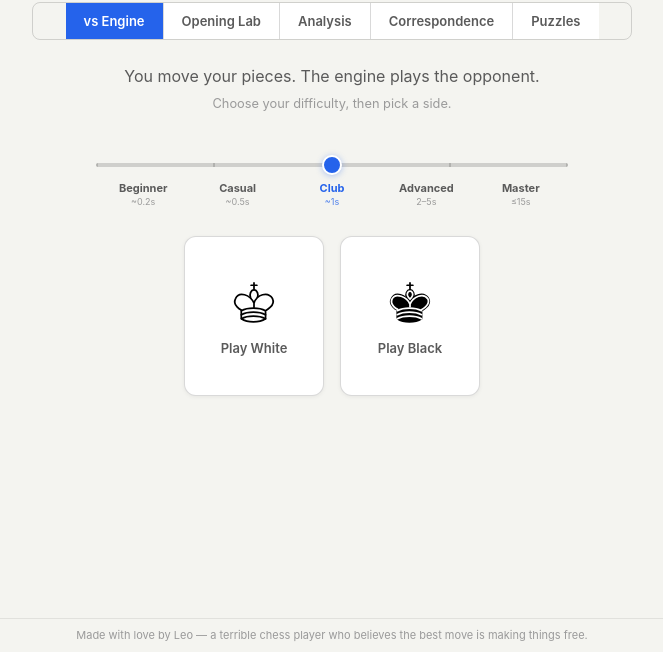
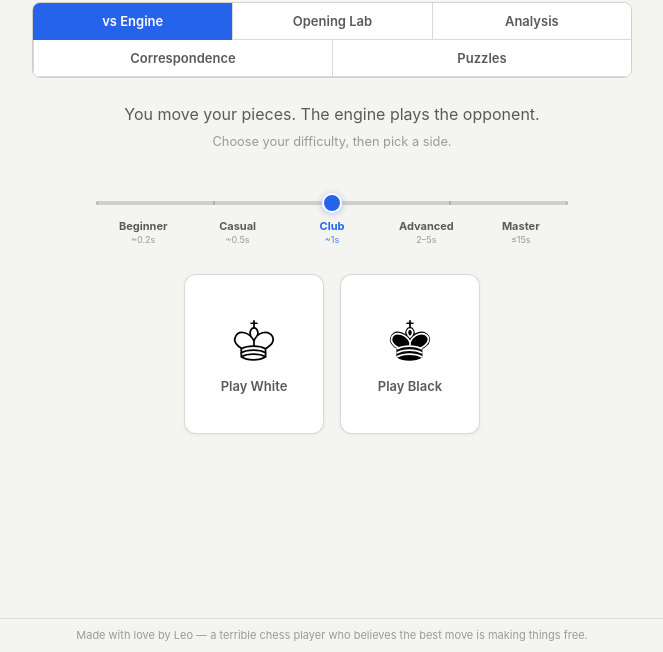
Before and after one commit to magazle/chess-assistant, a plain HTML site: page index.html in a window 1280 px wide. Shown: the part 148-800 px from the top of the page, without its empty margins (308-971 px from the left). Drawn offline with nearby package versions, Linux system fonts and the light colour scheme.

Commit message:
Update style.css

```diff
--- a/style.css
+++ b/style.css
@@ -286,34 +286,33 @@ body {
 /* ── Mode tabs ── */
 .mode-tabs {
   display: flex;
-  gap: 0;
-  justify-content: center;
-  margin-bottom: 1.5rem;
+  flex-wrap: wrap;
+  width: 100%;
+  max-width: 600px;
+  margin: 0 auto 1.5rem;
   border: 1px solid var(--border2);
   border-radius: var(--radius-sm);
-  overflow-x: auto;
-  -webkit-overflow-scrolling: touch;
-  width: 100%;
-  max-width: 600px;
-  margin-left: auto;
-  margin-right: auto;
-  scrollbar-width: none;
+  overflow: hidden;
 }
-.mode-tabs::-webkit-scrollbar { display: none; }
 .tab {
+  flex: 1 1 calc(33.333% - 1px);
+  min-width: 100px;
   background: var(--surface);
   border: none;
-  padding: 10px 18px;
+  border-bottom: 1px solid var(--border2);
+  padding: 10px 8px;
   font-size: 13px; font-weight: 600;
   color: var(--text2);
   cursor: pointer;
   font-family: inherit;
   white-space: nowrap;
-  flex-shrink: 0;
+  text-align: center;
   transition: background .15s, color .15s;
 }
 .tab + .tab { border-left: 1px solid var(--border2); }
-.tab.active { background: var(--accent); color: #fff; }
+.tab:nth-child(3) ~ .tab { border-top: none; }
+.tab:nth-child(4) { border-left: 1px solid var(--border2); }
+.tab.active { background: var(--accent); color: #fff; border-color: var(--accent); }
 .tab:not(.active):hover { background: var(--surface2); color: var(--text); }
 
 .tab-panel { animation: fadein .15s ease; }
@@ -698,3 +697,23 @@ body {
   transform: scale(1.08);
 }
 .promo-piece img { width: 38px; height: 38px; pointer-events: none; }
+
+/* ── Analysis mode hint highlight ── */
+.sq.hint-from { background: rgba(210, 120, 10, 0.55) !important; }
+.sq.hint-to   { background: rgba(210, 120, 10, 0.75) !important; }
+
+/* ── Ask engine button ── */
+.ask-engine-btn {
+  background: var(--surface);
+  border: 1px solid var(--accent);
+  border-radius: var(--radius-sm);
+  color: var(--accent);
+  padding: 10px 14px;
+  font-size: 13px; font-weight: 700;
+  cursor: pointer; width: 100%;
+  font-family: inherit;
+  transition: background .15s, color .15s;
+}
+.ask-engine-btn:hover { background: var(--accent); color: #fff; }
+.ask-engine-btn:disabled { opacity: .4; cursor: not-allowed; }
+.ask-engine-btn.thinking { opacity: .6; }
```
